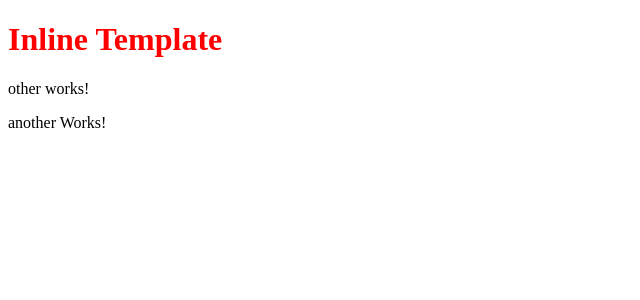
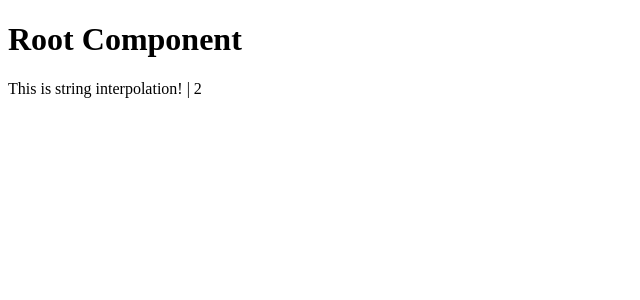
Before and after one commit to JulienDaoust/angular2FirstApp, an Angular app: page / in a window 1280 px wide. Shown: the top 300 px of the page, without its empty margins (0-640 px from the left). Built offline with nearby package versions, Linux system fonts and the light colour scheme.

Commit message:
string & numberInterpolation

```diff
--- a/src/app/app.component.ts
+++ b/src/app/app.component.ts
@@ -1,17 +1,11 @@
-import { Component } from '@angular/core';
+import {Component} from '@angular/core';
 
 @Component({
   selector: 'app-root',
   template: `
-    <h1>Inline Template</h1>
-    <fa-other></fa-other>
-    <fa-another></fa-another>
-    `,
-  styles: [`
-      h1 {
-        color: red;
-        }
-    `]
+    <h1>Root Component</h1>
+    <fa-databinding></fa-databinding>
+    `
 })
 export class AppComponent {
   title = 'I changed it!!!';
--- a/src/app/app.module.ts
+++ b/src/app/app.module.ts
@@ -4,14 +4,12 @@ import { FormsModule } from '@angular/forms';
 import { HttpModule } from '@angular/http';
 
 import { AppComponent } from './app.component';
-import { OtherComponent } from './other/other.component';
-import { AnotherComponent } from './other/another.component';
+import { DatabindingComponent } from './databinding/databinding.component';
 
 @NgModule({
   declarations: [
     AppComponent,
-    OtherComponent,
-    AnotherComponent
+    DatabindingComponent,
   ],
   imports: [
     BrowserModule,
--- /dev/null
+++ b/src/app/databinding/databinding.component.html
@@ -0,0 +1,3 @@
+<p>
+  {{stringInterporlation}} | {{numberInterpolation}}
+</p>
--- /dev/null
+++ b/src/app/databinding/databinding.component.ts
@@ -0,0 +1,11 @@
+import { Component, OnInit } from '@angular/core';
+
+@Component({
+  selector: 'fa-databinding',
+  templateUrl: './databinding.component.html',
+  styleUrls: ['./databinding.component.css']
+})
+export class DatabindingComponent {
+  stringInterporlation = 'This is string interpolation!';
+  numberInterpolation = 2;
+}
--- a/src/app/other/another.component.ts
+++ /dev/null
@@ -1,19 +0,0 @@
-import { Component, OnInit } from '@angular/core';
-
-@Component({
-  selector: 'fa-another',
-  template: `
-    <p>
-      another Works!
-    </p>
-  `,
-  styles: []
-})
-export class AnotherComponent implements OnInit {
-
-  constructor() { }
-
-  ngOnInit() {
-  }
-
-}
--- a/src/app/other/other.component.html
+++ /dev/null
@@ -1,3 +0,0 @@
-<p>
-  other works!
-</p>
--- a/src/app/other/other.component.ts
+++ /dev/null
@@ -1,14 +0,0 @@
-import { Component, OnInit } from '@angular/core';
-
-@Component({
-  selector: 'fa-other',
-  templateUrl: './other.component.html'
-})
-export class OtherComponent implements OnInit {
-
-  constructor() { }
-
-  ngOnInit() {
-  }
-
-}
```
Also changed, not shown: src/app/databinding/databinding.component.css (added).
